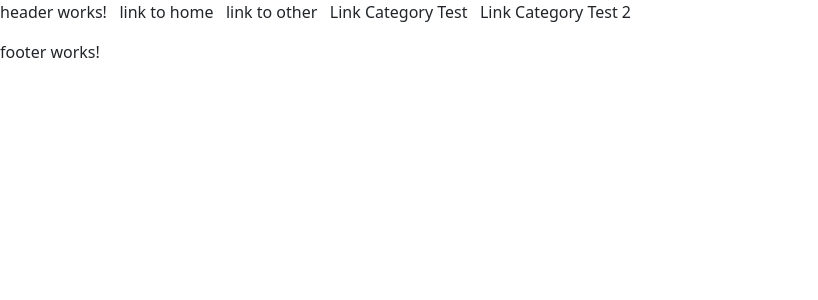
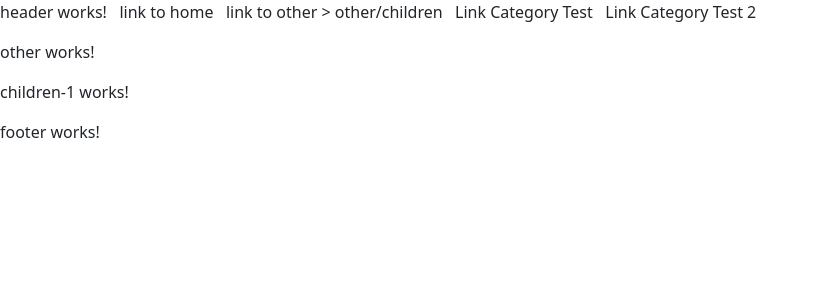
Before and after one commit to dentamuhajir/ng-project, an Angular app: page /other/children-1 in a window 1280 px wide. Before the commit this address led to /. Shown: the top 300 px of the page, without its empty margins (0-818 px from the left). Built offline with nearby package versions, Linux system fonts and the light colour scheme.

Commit message:
Add route children

```diff
--- a/src/app/layouts/header/header.component.html
+++ b/src/app/layouts/header/header.component.html
@@ -2,6 +2,7 @@
     <p>header works!</p>
     <a class="nav-link" routerLink="/home"> &nbsp;&nbsp; link to home</a>
     <a class="nav-link" routerLink="/other">&nbsp;&nbsp; link to other</a>
+    <a class="nav-link" routerLink="/other/children-1">&nbsp;> other/children</a>
     <a class="nav-link" routerLink="/category/test">&nbsp;&nbsp; Link Category Test</a>
     <a class="nav-link" routerLink="/category/test 2">&nbsp;&nbsp; Link Category Test 2</a>
 </div>
--- /dev/null
+++ b/src/app/other/children-1/children-1.component.html
@@ -0,0 +1 @@
+<p>children-1 works!</p>
--- a/src/app/other/other.component.html
+++ b/src/app/other/other.component.html
@@ -1 +1,2 @@
 <p>other works!</p>
+<router-outlet></router-outlet>
--- a/src/app/other/other.component.ts
+++ b/src/app/other/other.component.ts
@@ -1,10 +1,11 @@
 import { Component } from '@angular/core';
 import { Title } from '@angular/platform-browser';
+import { RouterOutlet } from '@angular/router';
 
 @Component({
   selector: 'app-other',
   standalone: true,
-  imports: [],
+  imports: [RouterOutlet],
   templateUrl: './other.component.html',
   styleUrl: './other.component.css'
 })
```
Also changed, not shown: src/app/app.routes.ts (+10 -2 lines), src/app/other/children-1/children-1.component.ts (added, +12 -0 lines), src/app/other/children-1/children-1.component.css (added), 1 other file (tests, documents, lock files or other folders).
